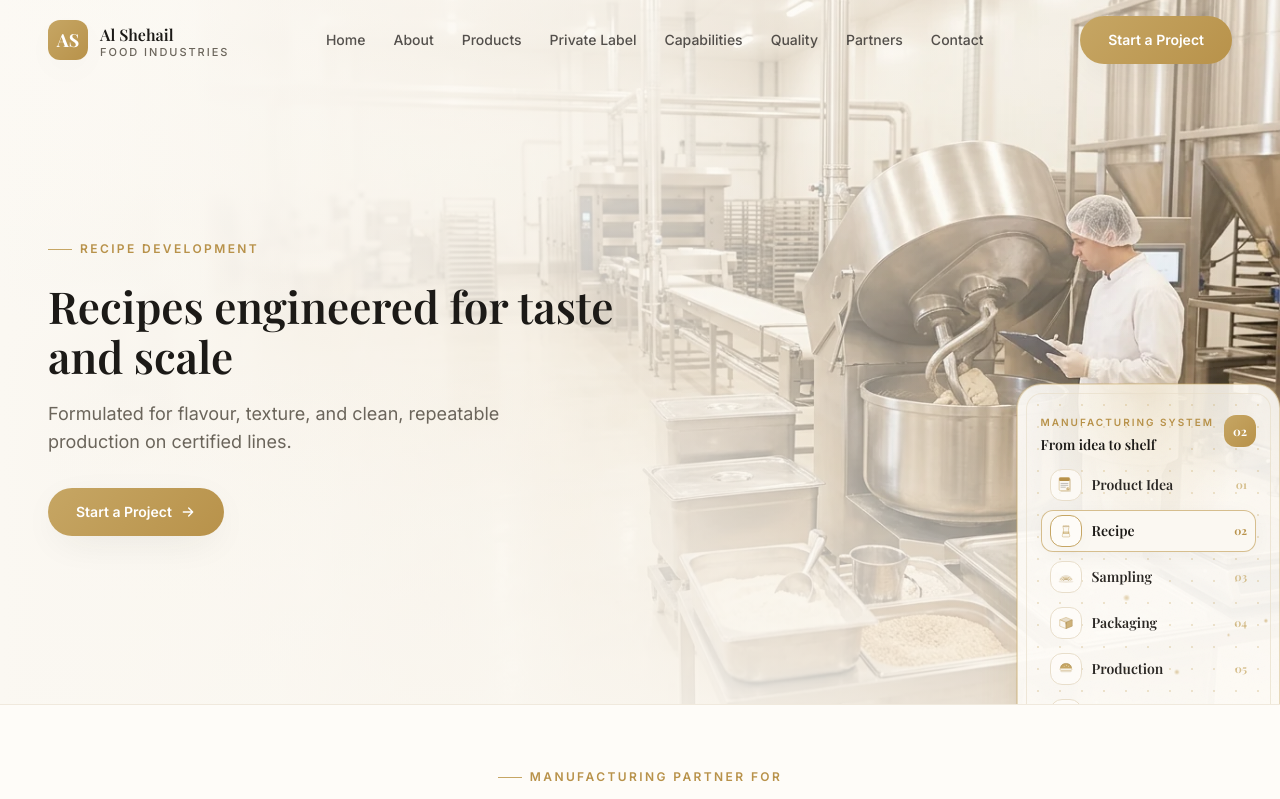
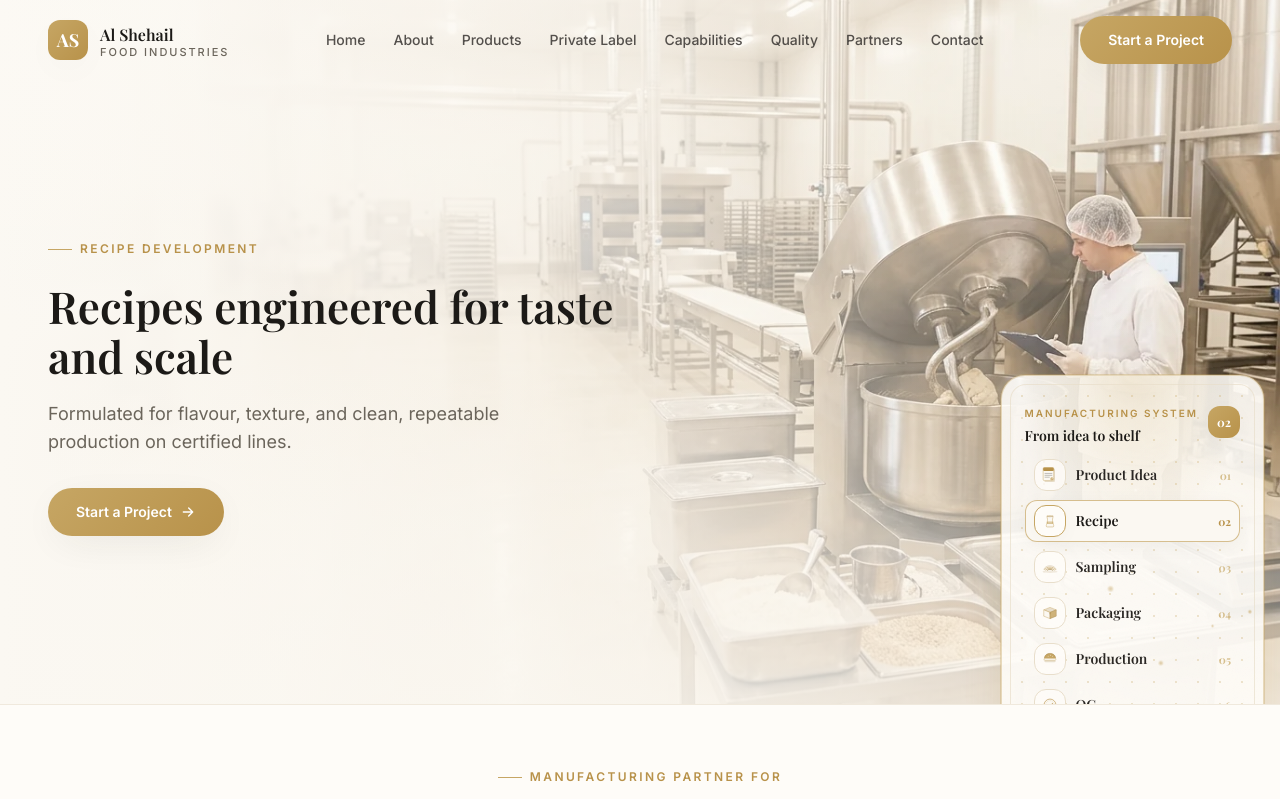
Before and after one commit to Ma7mdYehia/al-shehail-food-industry-landing-page, a Next.js app: page / in a window 1280 px wide. Shown: the top 799 px of the page. Built offline with nearby package versions, Linux system fonts and the light colour scheme; a web font is replaced by a local one.

Commit message:
Keep hero process tabs inside visible area

```diff
--- a/components/hero/HeroSlider.tsx
+++ b/components/hero/HeroSlider.tsx
@@ -181,10 +181,10 @@ export default function HeroSlider() {
       </div>
 
       {/* Hero visual — a compact floating control panel layered over the image.
-          On large screens it floats toward the center-/lower-right with plenty
-          of breathing room from the copy; on mobile it sits in normal flow
+          On large screens it stays vertically centered inside the safe hero area
+          so all seven stage tabs remain visible; on mobile it sits in normal flow
           beneath the text. Real factory photo replaces it when available. */}
-      <div className="mt-12 animate-fade-up [animation-delay:120ms] sm:max-w-xs lg:mt-0 lg:absolute lg:right-0 lg:top-1/2 lg:max-w-none lg:-translate-y-[42%]">
+      <div className="mt-12 animate-fade-up [animation-delay:120ms] sm:max-w-xs lg:absolute lg:right-0 lg:top-[46%] lg:z-10 lg:mt-0 lg:max-w-none lg:-translate-y-1/2 xl:right-4 xl:top-[47%]">
         {showSystem ? (
           <HeroSystem active={slide.step} onSelect={setActive} />
         ) : (
```
